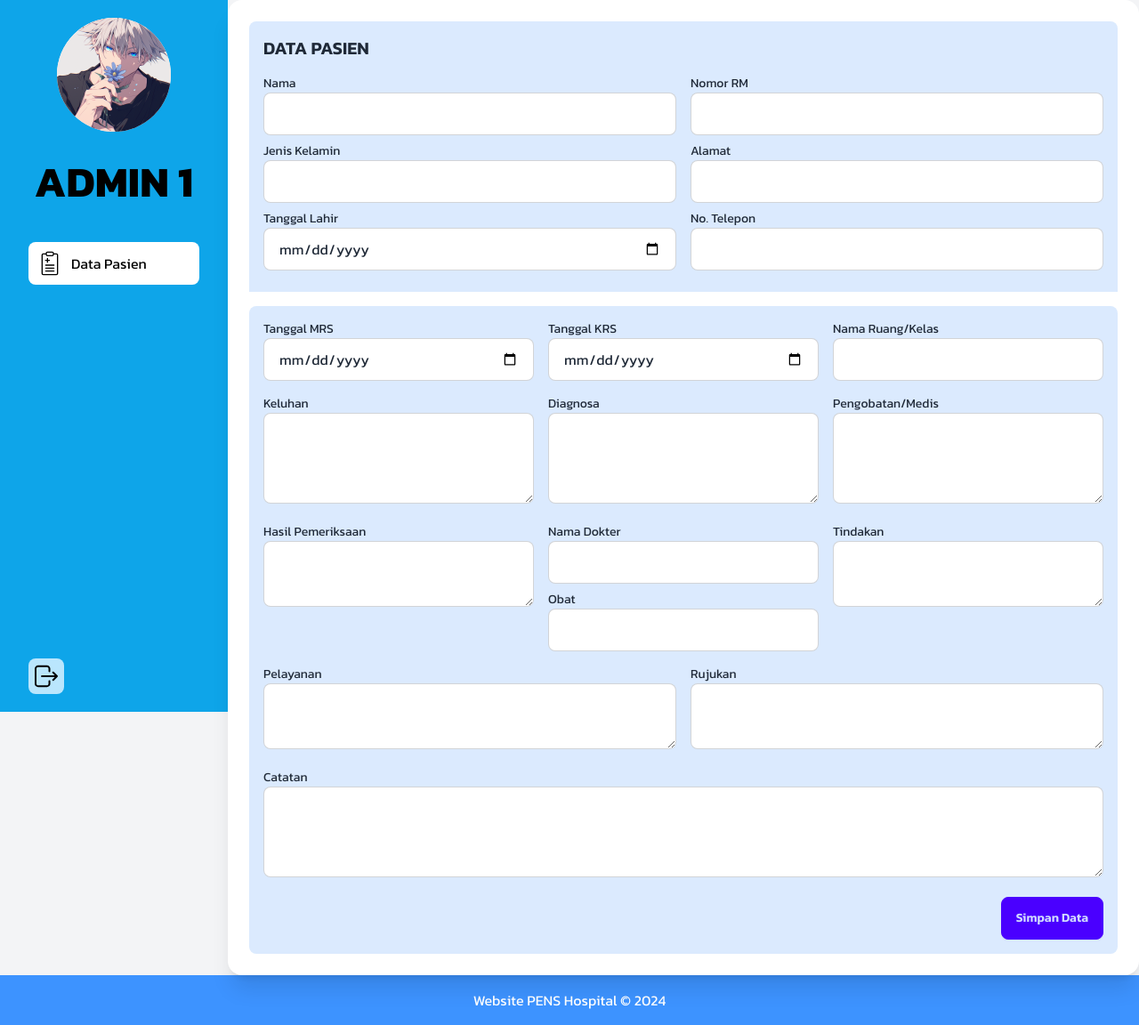
After one commit to nafisaa11/Rekam_Medis_CI, a CodeIgniter app: page /coba/index.php/rekam_medis/inputRekamMedis in a window 1280 px wide. The commit adds this page. Shown: the whole page at 89% size. Run offline with CodeIgniter, Linux system fonts and the light colour scheme; some web fonts are replaced.

Commit message:
frontend input rekam medis masi berantakan

```diff
--- a/application/controllers/rekam_medis.php
+++ b/application/controllers/rekam_medis.php
@@ -56,6 +56,15 @@ class Rekam_medis extends CI_Controller
         $this->load->view('template/footer');
     }
 
+    public function inputRekamMedis()
+    {
+        $data['judul'] = 'Halaman Tambah Rekam Medis';
+
+        $this->load->view('template/header', $data);
+        $this->load->view('Rekam_medis/inputRekamMedis');
+        $this->load->view('template/footer');
+    }
+
 }
 
 ?>
--- /dev/null
+++ b/application/views/Rekam_medis/inputRekamMedis.php
@@ -0,0 +1,140 @@
+<body class="bg-gray-100">
+  <!-- Sidebar -->
+  <aside class="w-64 bg-sky-500 text-white flex flex-col fixed h-screen">
+        <div class="flex justify-center items-center mt-5">
+            <div class="w-32 h-32 bg-white rounded-full overflow-hidden">
+                <img src="<?= base_url(); ?>asset/img/gojo.png" alt="" class="w-full h-full object-cover">
+            </div>
+        </div>
+        <div class="flex justify-center items-center mt-5 text-black">
+            <h1 class="font-bold">ADMIN 1</h1>
+        </div>
+        <div class="flex justify-center items-center mt-8">
+            <a href="main">
+                <div class="w-48 h-12 bg-white rounded-lg flex items-center">
+                    <img src="<?= base_url(); ?>asset/img/clinical_f.svg" alt="Logo" class="h-8 ml-2">
+                    <h6 class="text-black ml-2">Data Pasien</h6>
+                </div>
+            </a>
+        </div>
+        <div class="flex-grow"></div>
+        <div class="logout ml-8 mb-5">
+            <div class="w-10 h-10 bg-sky-200 rounded-lg flex justify-center items-center">
+                <a href="<?= base_url(); ?>Rekam_medis/logout">
+                    <img src="<?= base_url(); ?>asset/img/logout-04.svg" alt="Logout" class="w-8 h-8 object-contain">
+                </a>
+            </div>
+        </div>
+    </aside>
+
+        <!-- Form Card - Tambahkan margin left dan atur max-width -->
+        <div class="card bg-base-100 shadow-xl ml-64 max-w-[calc(100%-16rem)] mx-auto p-6">
+          <!-- Header Data Pasien dengan background biru muda -->
+          <div class="bg-blue-100 p-4 rounded-t-lg">
+            <h2 class="text-xl font-semibold mb-4">DATA PASIEN</h2>
+            <div class="grid grid-cols-2 gap-4">
+              <div>
+                <div class="mb-2">
+                  <label class="block text-sm">Nama</label>
+                  <input type="text" class="input input-bordered w-full" />
+                </div>
+                <div class="mb-2">
+                  <label class="block text-sm">Jenis Kelamin</label>
+                  <input type="text" class="input input-bordered w-full" />
+                </div>
+                <div class="mb-2">
+                  <label class="block text-sm">Tanggal Lahir</label>
+                  <input type="date" class="input input-bordered w-full" />
+                </div>
+              </div>
+              <div>
+                <div class="mb-2">
+                  <label class="block text-sm">Nomor RM</label>
+                  <input type="text" class="input input-bordered w-full" />
+                </div>
+                <div class="mb-2">
+                  <label class="block text-sm">Alamat</label>
+                  <input type="text" class="input input-bordered w-full" />
+                </div>
+                <div class="mb-2">
+                  <label class="block text-sm">No. Telepon</label>
+                  <input type="text" class="input input-bordered w-full" />
+                </div>
+              </div>
+            </div>
+          </div>
+
+          <!-- Form Rekam Medis dengan background biru muda -->
+          <div class="bg-blue-100 p-4 mt-4 rounded-lg">
+            <div class="grid grid-cols-3 gap-4 mb-4">
+              <div>
+                <label class="block text-sm">Tanggal MRS</label>
+                <input type="date" class="input input-bordered w-full" />
+              </div>
+              <div>
+                <label class="block text-sm">Tanggal KRS</label>
+                <input type="date" class="input input-bordered w-full" />
+              </div>
+              <div>
+                <label class="block text-sm">Nama Ruang/Kelas</label>
+                <input type="text" class="input input-bordered w-full" />
+              </div>
+            </div>
+
+            <div class="grid grid-cols-3 gap-4 mb-4">
+              <div>
+                <label class="block text-sm">Keluhan</label>
+                <textarea class="textarea textarea-bordered w-full" rows="3"></textarea>
+              </div>
+              <div>
+                <label class="block text-sm">Diagnosa</label>
+                <textarea class="textarea textarea-bordered w-full" rows="3"></textarea>
+              </div>
+              <div>
+                <label class="block text-sm">Pengobatan/Medis</label>
+                <textarea class="textarea textarea-bordered w-full" rows="3"></textarea>
+              </div>
+            </div>
+
+            <div class="grid grid-cols-3 gap-4 mb-4">
+              <div>
+                <label class="block text-sm">Hasil Pemeriksaan</label>
+                <textarea class="textarea textarea-bordered w-full" rows="2"></textarea>
+              </div>
+              <div>
+                <label class="block text-sm">Nama Dokter</label>
+                <input type="text" class="input input-bordered w-full mb-2" />
+                <label class="block text-sm">Obat</label>
+                <input type="text" class="input input-bordered w-full" />
+              </div>
+              <div>
+                <label class="block text-sm">Tindakan</label>
+                <textarea class="textarea textarea-bordered w-full" rows="2"></textarea>
+              </div>
+            </div>
+
+            <div class="grid grid-cols-2 gap-4 mb-4">
+              <div>
+                <label class="block text-sm">Pelayanan</label>
+                <textarea class="textarea textarea-bordered w-full" rows="2"></textarea>
+              </div>
+              <div>
+                <label class="block text-sm">Rujukan</label>
+                <textarea class="textarea textarea-bordered w-full" rows="2"></textarea>
+              </div>
+            </div>
+
+            <div class="mb-4">
+              <label class="block text-sm">Catatan</label>
+              <textarea class="textarea textarea-bordered w-full" rows="3"></textarea>
+            </div>
+
+            <div class="text-right">
+              <button class="btn btn-primary">Simpan Data</button>
+            </div>
+          </div>
+        </div>
+      </div>
+    </div>
+  </div>
+</body>
--- a/asset/css/output.css
+++ b/asset/css/output.css
@@ -1380,12 +1446,21 @@ html {
     border-color: var(--btn-color, var(--fallback-b2));
   }
 
+  .btn-primary {
+    --btn-color: var(--fallback-p);
+  }
+
   .btn-info {
     --btn-color: var(--fallback-in);
   }
 }
 
 @supports (color: color-mix(in oklab, black, black)) {
+  .btn-outline.btn-primary.btn-active {
+    background-color: color-mix(in oklab, var(--fallback-p,oklch(var(--p)/1)) 90%, black);
+    border-color: color-mix(in oklab, var(--fallback-p,oklch(var(--p)/1)) 90%, black);
+  }
+
   .btn-outline.btn-info.btn-active {
     background-color: color-mix(in oklab, var(--fallback-in,oklch(var(--in)/1)) 90%, black);
     border-color: color-mix(in oklab, var(--fallback-in,oklch(var(--in)/1)) 90%, black);
@@ -1398,7 +1473,17 @@ html {
   outline-offset: 2px;
 }
 
+.btn-primary {
+  --tw-text-opacity: 1;
+  color: var(--fallback-pc,oklch(var(--pc)/var(--tw-text-opacity)));
+  outline-color: var(--fallback-p,oklch(var(--p)/1));
+}
+
 @supports (color: oklch(0% 0 0)) {
+  .btn-primary {
+    --btn-color: var(--p);
+  }
+
   .btn-info {
     --btn-color: var(--in);
   }
@@ -2017,6 +2158,10 @@ html {
   border-width: 0;
 }
 
+.fixed {
+  position: fixed;
+}
+
 .relative {
   position: relative;
 }
@@ -2056,10 +2201,18 @@ html {
   margin-bottom: 3rem;
 }
 
+.mb-4 {
+  margin-bottom: 1rem;
+}
+
 .mb-5 {
   margin-bottom: 1.25rem;
 }
 
+.mb-6 {
+  margin-bottom: 1.5rem;
+}
+
 .mb-8 {
   margin-bottom: 2rem;
 }
@@ -2112,6 +2269,14 @@ html {
   margin-top: 50px;
 }
 
+.ml-64 {
+  margin-left: 16rem;
+}
+
+.mb-2 {
+  margin-bottom: 0.5rem;
+}
+
 .block {
   display: block;
 }
@@ -2224,6 +2393,10 @@ html {
   max-width: 20rem;
 }
 
+.max-w-\[calc\(100\%-16rem\)\] {
+  max-width: calc(100% - 16rem);
+}
+
 .flex-1 {
   flex: 1 1 0%;
 }
@@ -2236,10 +2409,18 @@ html {
   flex-grow: 1;
 }
 
+.grid-cols-1 {
+  grid-template-columns: repeat(1, minmax(0, 1fr));
+}
+
 .grid-cols-2 {
   grid-template-columns: repeat(2, minmax(0, 1fr));
 }
 
+.grid-cols-3 {
+  grid-template-columns: repeat(3, minmax(0, 1fr));
+}
+
 .grid-cols-4 {
   grid-template-columns: repeat(4, minmax(0, 1fr));
 }
@@ -2274,6 +2455,10 @@ html {
 
 .gap-2 {
   gap: 0.5rem;
+}
+
+.gap-4 {
+  gap: 1rem;
 }
 
 .gap-8 {
@@ -2310,6 +2495,11 @@ html {
   border-radius: 0.5rem;
 }
 
+.rounded-t-lg {
+  border-top-left-radius: 0.5rem;
+  border-top-right-radius: 0.5rem;
+}
+
 .border {
   border-width: 1px;
 }
@@ -2370,6 +2565,11 @@ html {
 .bg-white {
   --tw-bg-opacity: 1;
   background-color: rgb(255 255 255 / var(--tw-bg-opacity));
+}
+
+.bg-blue-100 {
+  --tw-bg-opacity: 1;
+  background-color: rgb(219 234 254 / var(--tw-bg-opacity));
 }
 
 .bg-radial-gradient {
@@ -2390,24 +2590,28 @@ html {
   padding: 2.5rem;
 }
 
+.p-16 {
+  padding: 4rem;
+}
+
 .p-2 {
   padding: 0.5rem;
 }
 
-.p-20 {
-  padding: 5rem;
-}
-
 .p-3 {
   padding: 0.75rem;
 }
 
+.p-4 {
+  padding: 1rem;
+}
+
+.p-6 {
+  padding: 1.5rem;
+}
+
 .p-8 {
   padding: 2rem;
-}
-
-.p-16 {
-  padding: 4rem;
 }
 
 .px-3 {
@@ -2429,6 +2633,10 @@ html {
   text-align: center;
 }
 
+.text-right {
+  text-align: right;
+}
+
 .text-2xl {
   font-size: 1.5rem;
   line-height: 2rem;
@@ -2452,6 +2660,11 @@ html {
 .text-sm {
   font-size: 0.875rem;
   line-height: 1.25rem;
+}
+
+.text-xl {
+  font-size: 1.25rem;
+  line-height: 1.75rem;
 }
 
 .font-bold {
```
Also changed, not shown: other parts of asset/css/output.css (+177 -0 lines).
